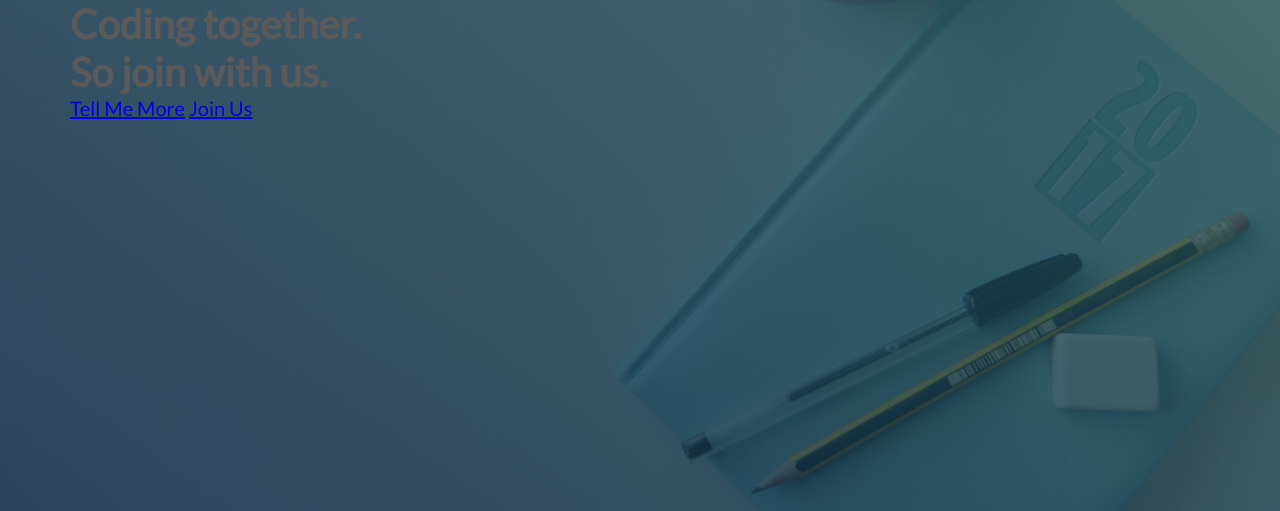
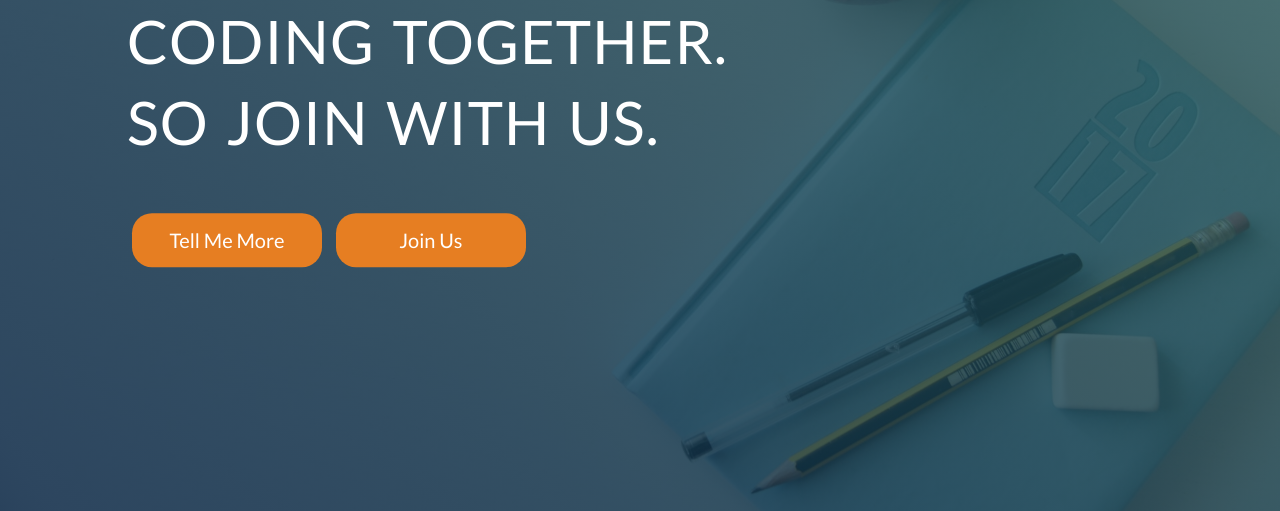
Before and after one commit to NoRaDoMi/Landing-Page-HTML-CSS, a plain HTML site: page index.html in a window 1280 px wide. Shown: the part 289-800 px from the top of the page. Drawn offline with Linux system fonts and the light colour scheme.

Commit message:
Coding Header: Header Section done.

```diff
--- a/index.html
+++ b/index.html
@@ -20,15 +20,18 @@
       </ul>
       <div class="clearfix"></div>
       <div class="row">
-        <h1 class="heading-main-text">
+        <div class="heading-main-box">
+            <h1>
                 We will study<br>
                 Coding together.<br>
                 So join with us.
             </h1>
+
             <a href="#" class="btn">Tell Me More</a>
             <a href="#" class="btn">Join Us</a>
             <!-- Co the thay bang <button> nhung <a> co nhung thuoc tinh khac -->
         </div>
+      </div>
     </header>
   </body>
 </html>
--- a/resources/css/styles.css
+++ b/resources/css/styles.css
@@ -1,11 +1,14 @@
+/* ------------------------------------------------- */
+/* ---------------- DEFAULT SETUP------------------- */
+/* ------------------------------------------------- */
 * {
   padding: 0px;
   margin: 0px;
   box-sizing: border-box;
 }
 
-html{
-    font-family: 'Lato', sans-serif;
+html {
+  font-family: "Lato", sans-serif;
   font-size: 20px;
   /* mac dinh font-size la 16px */
   color: #5a5a5a;
@@ -13,23 +16,93 @@ html{
   text-rendering: optimizeLegibility;
   /* cach sinh, the hien text */
 }
+
+/* ------------------------------------------------- */
+/* ---------------- REUSABLE COMPONENTS -------------*/
+/* ------------------------------------------------- */
+.btn {
+    /* Bỏ dấu gạch dưới */
+    text-decoration: none;
+    color: white;
+    /* Do a la inline-block nen no chi chiem phan du dung */
+    background-color: #e67e22;
+    /* Chinh de border rong ra */
+    padding: 15px 30px;
+
+    /* margin-top: 100px; -> không được */
+
+    /* Bo tròn 2 button */
+    border-radius: 20px;
+    /* Nới rộng 2 button ra */
+    margin: 0 5px;
+
+    /* Chỉnh cho 2 button có kích cỡ bằng nhau */
+    display: inline-block;
+    width: 190px;
+    text-align: center;
+
+    /* Chỉnh cho button và text trong button đều đổi màu */
+    transition: all .3s;
+    /* Thay thế cho transiton: background-color 3s, color 3s */
+  }
+
+  /* Chỉnh pseudo class cho button */
+  .btn:hover,
+  .bnt:active{
+      background-color: #d35400;
+      /* color: red */
+  }
+
+/*clearfix class de phan heading text va button khong chiu anh huong cua float*/
+.clearfix::after {
+    content: " ";
+    display: table;
+    clear: both;
+  }
+
+/* Lui vao phan heading text va button cua header */
+.row {
+    max-width: 1140px; /* lon nhat là 1140px, nhỏ hơn tùy ý */
+    margin: 0 auto;
+  }
+
+  /* Các thao tác với text */
+h1 {
+  /* Chỉnh toàn bộ text in hoa */
+  text-transform: uppercase;
+  /* Chỉnh cỡ chũ % để dễ responsive hơn*/
+  font-size: 300%;
+  /* Chỉnh độ dày của chữ */
+  font-weight: 400;
+  /* Khoảng cách giữa các chữ */
+  letter-spacing: 1px;
+  /* Khoảng cách giữa các chữ */
+  word-spacing: 5px;
+  color: white;
+  /* Khoảng cách giữa các dòng */
+  line-height: 135%;
+  /* Đẩy 2 bottom xuống dưới */
+  margin-bottom: 50px;
+}
+
 /* ------------------------------------------------- */
 /* ---------------- HEADER ------------------------- */
 /* ------------------------------------------------- */
-header{
-    background-image: linear-gradient(45deg,rgba(2,33,64,0.8),55%,rgba(45,95,93,0.8)), url(../img/background4.jpeg);
+header {
+  background-image: linear-gradient(
+      45deg,
+      rgba(2, 33, 64, 0.8),
+      55%,
+      rgba(45, 95, 93, 0.8)
+    ),
+    url(../img/background4.jpeg);
   background-size: cover; /* bao phu toan bo phan html header*/
   background-position: center;
   height: 100vh; /*view height*/
   background-attachment: fixed; /* hieu ung anh background chuyen dong theo text*/
 }
 
-/* Lui vao phan heading text va button cua header */
-.row{
-    width: 1140px;
-    margin: 0 auto;
-}
-.logo{
+.logo {
   width: 450px;
 
   float: left;
@@ -37,7 +110,7 @@ header{
   margin-top: -80px;
 }
 
-.main-nav{
+.main-nav {
   float: right;
   list-style: none; /*bo dau dau dong*/
   margin-right: 50px;
@@ -61,18 +134,34 @@ Nhưng làm như vậy thì không đẹp vì đường gạch chân dính liề
 */
 
 .main-nav li a:hover,
-.main-nav li a:active{
+.main-nav li a:active {
   border-bottom: 2px solid #cccccc;
 }
 
 /*Hien thi cac li tren cung 1 hang. Note: <li> : block*/
-.main-nav li{
+.main-nav li {
   display: inline-block;
   margin-right: 30px; /*chinh la khoang cach giua cac nav*/
 }
-/*clearfix class de phan heading text va button khong chiu anh huong cua float*/
-.clearfix::after{
-    content: " ";
-    display: table;
-    clear: both;
+
+
+
+
+.heading-main-box {
+  /*Kĩ thuật canh giữa: Cac thuoc tịnh de can giữa heading text */
+  position: absolute; /* can theo vi tri ban cua text*/
+  top: 50%;
+  left: 50%;
+  /* Tuy ở giữa nhưng là chỗ gốc chữ W nằm giữa */
+  transform: translate(
+    -45%,
+    -55%
+  ); /* tu vi tri hiện tại lùi lên top 45% text ...*/
+  /* De  thuận tiện cho responsive*/
+  width: 1140px; /* trở về ban đầu */
 }
+
+
+/* ------------------------------------------------- */
+/* ----------------ABOUT SECTION---------------------*/
+/* ------------------------------------------------- */
```
Also changed, not shown: resources/img/Logo-Page.png. Lines whose indentation alone changed are shown as unchanged.
